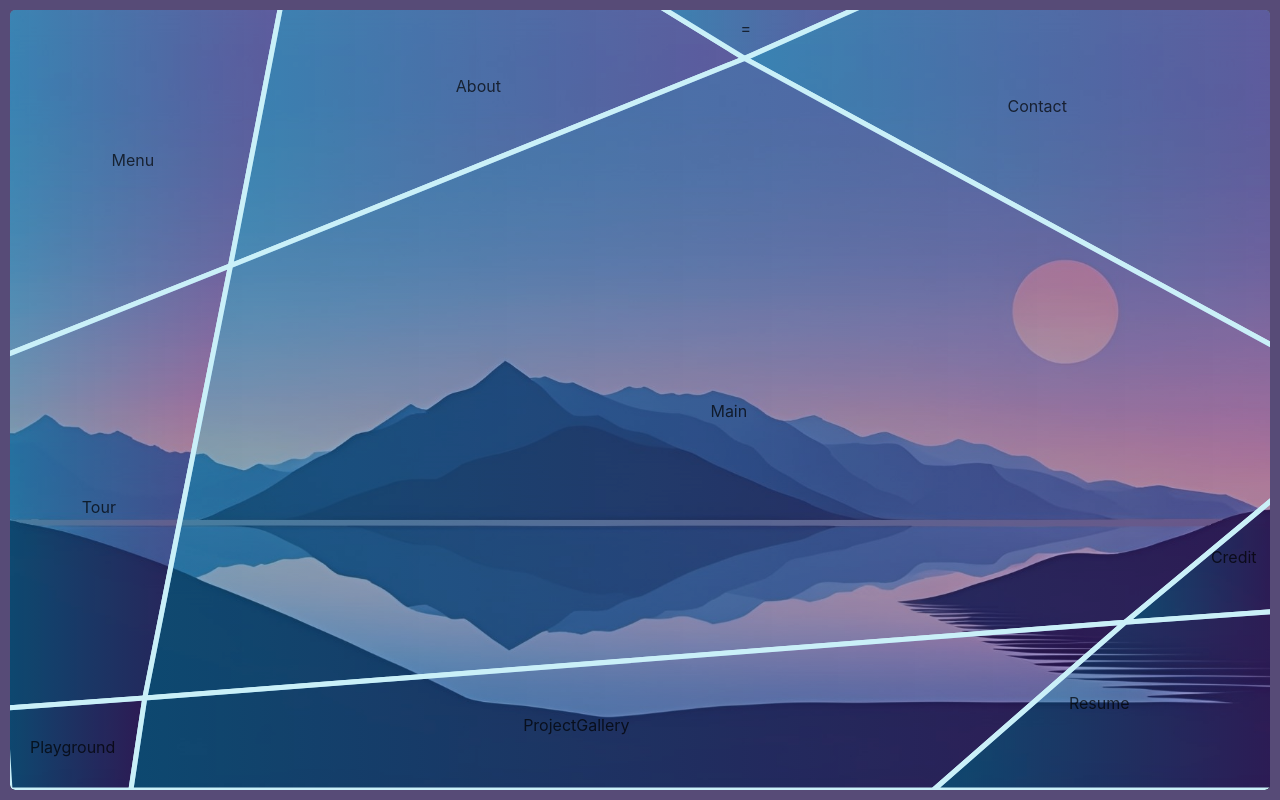
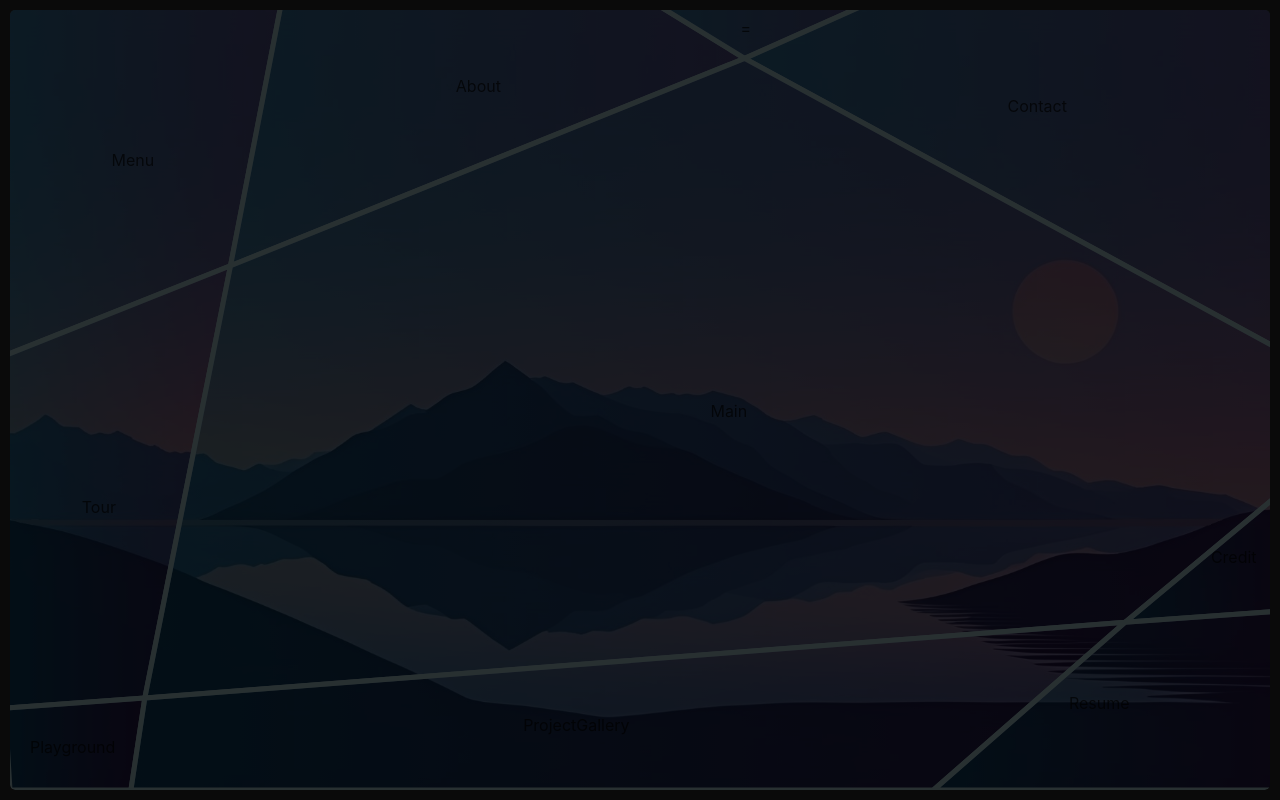
Before and after one commit to Honghui-Li-8/personal-portfolio, a React (Create React App) app: page / in a window 1280 px wide. Built offline with nearby package versions, Linux system fonts and the light colour scheme.

Commit message:
need the transparent center component as a "glass"

```diff
--- a/src/components/BackGround/BackGround.css
+++ b/src/components/BackGround/BackGround.css
@@ -3,3 +3,30 @@
       transform: scale(100);
     }
   }
+
+  @keyframes fadeIn {
+    from {
+      opacity: 0;
+    }
+    to {
+      opacity: 1;
+    }
+  }
+
+  @keyframes fadeOut {
+    from {
+      opacity: 0.5;
+    }
+    to {
+      opacity: 0;
+    }
+  }
+
+  @keyframes fadeToTransparent {
+    from {
+      background-color: lightblue;
+    }
+    to {
+      background-color: rgba(173, 216, 230, 0); /* Light blue with 0 opacity */
+    }
+  }
--- a/src/components/BackGround/BackGround.tsx
+++ b/src/components/BackGround/BackGround.tsx
@@ -10,9 +10,9 @@ const green = "#ccff99";
 const orange = "#ffcc99";
 
 const BackGround = () => {
-  const [bgColor, setBgColor] = React.useState("black");
-  const [newbgColor, setNewbgColor] = React.useState("#add8e6");
-  const [showTransaction, setShowTransaction] = React.useState(false);
+  const [bgColor, setBgColor] = useState("black");
+  const [newbgColor, setNewbgColor] = useState("#add8e6");
+  const [showTransaction, setShowTransaction] = useState(false);
   const [circleSize, setCircleSize] = useState({ width: 20, height: 20 });
   const activeTab = useSelector((state: RootState) => state.routerState.route);
   const activeTabRef = useRef(activeTab);
@@ -21,6 +21,7 @@ const BackGround = () => {
   const circleRef = useRef<HTMLDivElement | null>(null);
   const animate = true;
 
+  const [homeMode, setHomeMode] = useState(true);
 
   // update the ref of queue
   useEffect(() => {
@@ -31,23 +32,29 @@ const BackGround = () => {
   useEffect(() => {
     switch (activeTab) {
       case "Home":
-        setNewbgColor("#2D1F56");
+        // setNewbgColor("#2D1F56");
+        setNewbgColor("lightBlue");
+        setHomeMode(true);
         break;
       case "About":
         setNewbgColor(blue);
+        setHomeMode(false);
         break;
       case "Contact":
         setNewbgColor(green);
+        setHomeMode(false);
         break;
       case "Projects":
         setNewbgColor(orange);
+        setHomeMode(false);
         break;
       default:
         setNewbgColor("#ffffff");
+        setHomeMode(false);
     }
 
-    console.log("tab", activeTab)
-    console.log("new bg", newbgColor)
+    console.log("tab", activeTab);
+    console.log("new bg", newbgColor);
     setShowTransaction(true);
   }, [activeTab]);
 
@@ -73,12 +80,14 @@ const BackGround = () => {
   }, []);
 
   // prevent too frequent update on windows resize
-  const debounce = (func: () => void, delay: number): () => void => {
+  const debounce = (func: () => void, delay: number): (() => void) => {
     let debounceTimer: ReturnType<typeof setTimeout>;
 
     return function () {
       clearTimeout(debounceTimer);
-      debounceTimer = setTimeout(() => {func()}, delay);
+      debounceTimer = setTimeout(() => {
+        func();
+      }, delay);
     };
   };
 
@@ -89,7 +98,9 @@ const BackGround = () => {
       return;
     }
 
-    console.log("===== added listener for background animation component ======");
+    console.log(
+      "===== added listener for background animation component ======"
+    );
     // Handler for the animationend event
     const handleAnimationEnd = () => {
       console.log("Animation completed!");
@@ -129,7 +140,7 @@ const BackGround = () => {
       overflow: "hidden",
       backgroundColor: bgColor, // Use the bgColor prop for background color
       zIndex: -1, // Stay behind other content
-      opacity: 0.8
+      opacity: 0.8,
     },
     circle: {
       width: `${circleSize.width}px`,
@@ -140,15 +151,41 @@ const BackGround = () => {
       animation: animate ? "expand 2s forwards" : "none",
       zIndex: 20, // Stay behind other content
     },
+    circle_front: {
+      width: `${circleSize.width}px`,
+      height: `${circleSize.height}px`,
+      borderRadius: "50%",
+      // backgroundColor: newbgColor, // Use the bgColor prop for background color
+      transform: "scale(0)",
+      // animation: animate ? "expand 2s forwards, fadeToTransparent 2s forwards" : "none",
+      animation: animate ? "expand 2s forwards" : "none",
+      zIndex: 200, // Stay behind other content
+      position: "relative" as Position,
+      opacity:0.1,
+      // backgroundColor: "rgba(173, 216, 230, 0)"
+      backgroundColor: "transparent"
+    },
   };
 
   window.addEventListener("resize", debounce(rescaleToFitScreen, 250));
 
   return (
-    <div style={styles.container} ref={bgRef}>
-      {showTransaction && <div style={styles.circle} ref={circleRef} />}
-      {/* <div id="circle-" style={styles.circle} ref={circleRef}/> */}
-    </div>
+    <>
+      {!homeMode && (
+        <div style={styles.container} ref={bgRef}>
+          {showTransaction && <div style={styles.circle} ref={circleRef} />}
+          {/* <div id="circle-" style={styles.circle} ref={circleRef}/> */}
+        </div>
+      )}
+      {homeMode && (
+        <>
+          <div style={styles.container} ref={bgRef} />
+          <div style={{ ...styles.container, zIndex:20, backgroundColor:"black" }}>
+            <div style={styles.circle_front} ref={circleRef} />
+          </div>
+        </>
+      )}
+    </>
   );
 };
 
```
